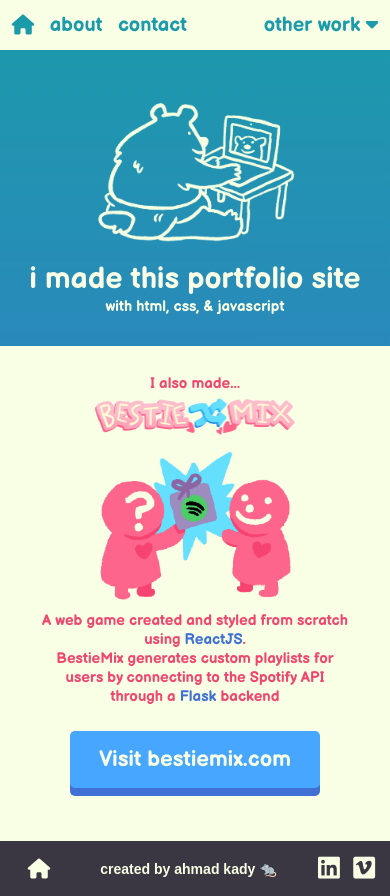
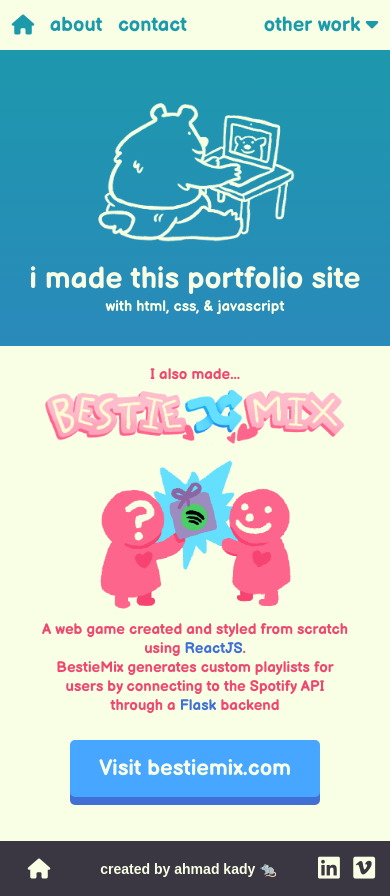
Before and after one commit to ajkady/portfolio, a plain HTML site: page work/web-design.html in a window 390 px wide. Drawn offline with Linux system fonts and the light colour scheme.

Commit message:
Update web-design-style.css

```diff
--- a/work/web-design-style.css
+++ b/work/web-design-style.css
@@ -112,7 +112,7 @@
 }
 
 @media (max-width: 570px) {
-  img {
+  .website_bear {
     max-width: 200px;
   }
   .content h2 {
@@ -133,4 +133,10 @@
     color: #ef476f;
     margin-bottom: 5px;
   }
+  .bestiemix_logo {
+    max-width: 300px;
+  }
+  .bestiemix_photo {
+    max-width: 200px;
+  }
 }
```
